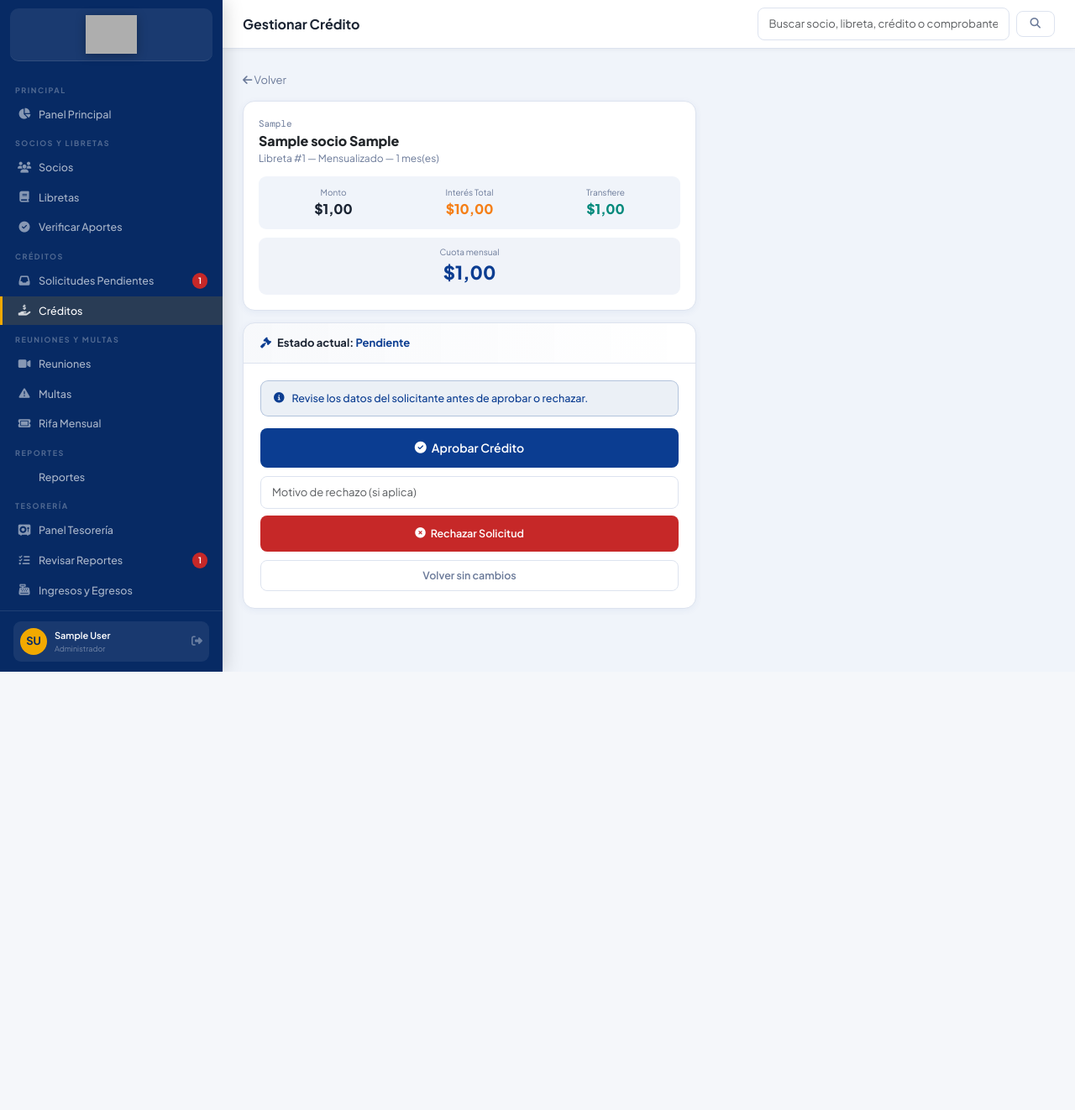
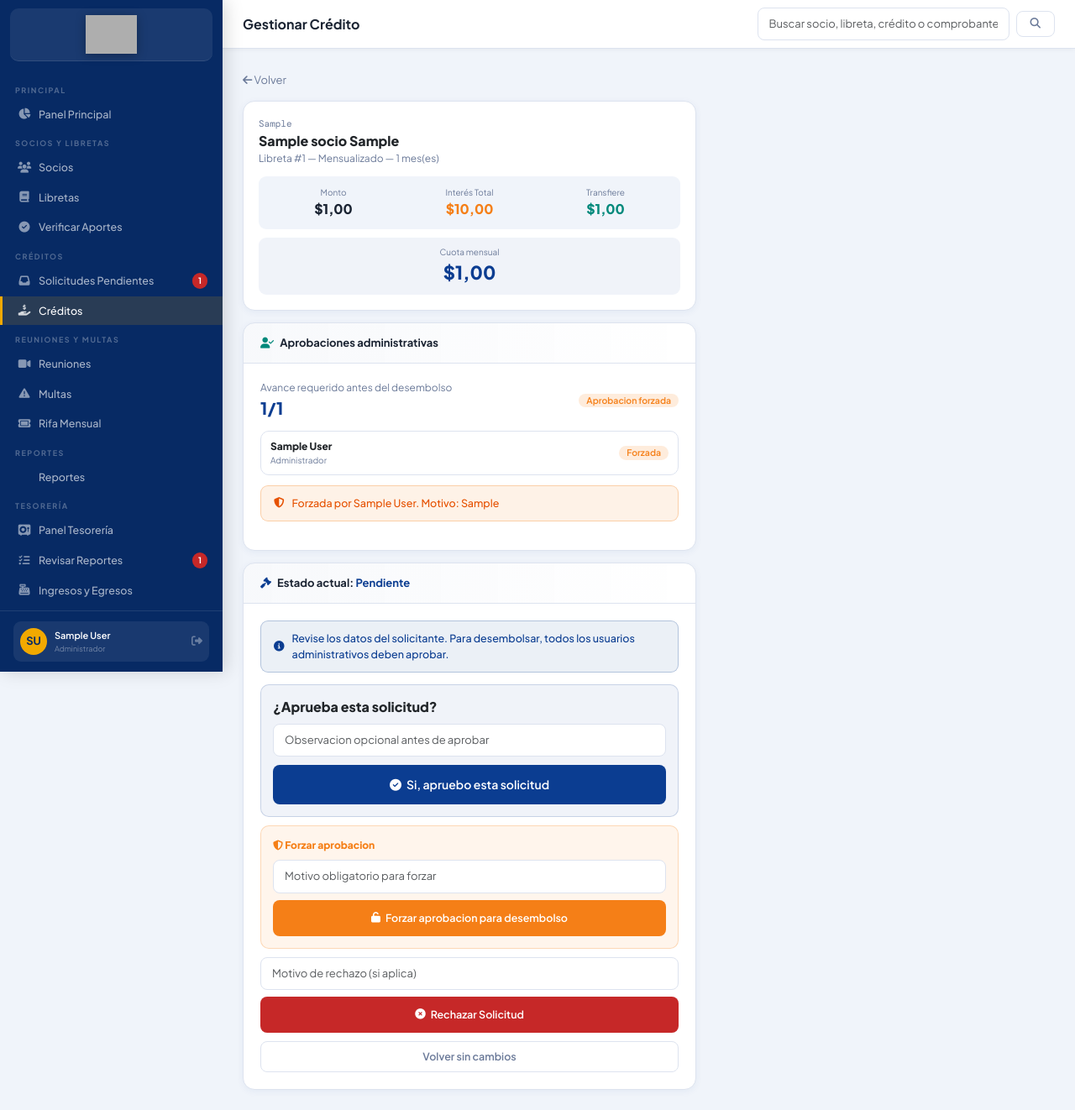
Before and after one commit to cacbailarines-tech/Coop_bailarines, a Django app: page /creditos/1/aprobar/ in a window 1280 px wide. Shown: the whole page at 84% size. Before the commit the page ends 800 px from the top, so only its background shows below. Run offline with Django 5.2, Linux system fonts and the light colour scheme; a user stored in the database is signed in; tables that the repository leaves empty hold one stand-in row (values such as "Sample post"); some libraries are stand-ins or nearby versions; grey boxes are pictures that could not be loaded.

Commit message:
Exigir aprobacion administrativa para desembolso

```diff
--- a/creditos/views.py
+++ b/creditos/views.py
@@ -1,10 +1,11 @@
 from django.shortcuts import render, redirect, get_object_or_404
 from django.contrib.auth.decorators import login_required
+from django.contrib.auth.models import User
 from django.contrib import messages
 from django.core.paginator import Paginator
 from django.db.models import Q
 from django.utils import timezone
-from .models import Credito, PagoCredito, MultaCredito, BANCO_CHOICES
+from .models import AprobacionCredito, Credito, PagoCredito, MultaCredito, BANCO_CHOICES
 from socios.models import Socio, Libreta, Periodo
 from decimal import Decimal
 import random, string
@@ -16,7 +17,10 @@ from core.email_notifications import (
     notify_pago_credito_rechazado,
     notify_pago_credito_verificado,
 )
-from core.utils import registrar_auditoria
+from core.utils import has_role, registrar_auditoria
+
+
+ROLES_APROBACION_CREDITO = ['admin', 'gerente', 'tesorero', 'cajero']
 
 
 def _fechas_cuotas_credito(credito):
@@ -35,6 +39,45 @@ def _fechas_cuotas_credito(credito):
             fecha_cuota = date(anio, mes, last_day)
         fechas.append((i, fecha_cuota))
     return fechas
+
+
+def _usuarios_aprobacion_credito():
+    return (
+        User.objects.filter(is_active=True)
+        .filter(Q(is_staff=True) | Q(is_superuser=True) | Q(perfil__rol__in=ROLES_APROBACION_CREDITO))
+        .distinct()
+        .order_by('first_name', 'last_name', 'username')
+    )
+
+
+def _estado_aprobaciones_credito(credito):
+    requeridos = list(_usuarios_aprobacion_credito())
+    aprobaciones = {
+        aprobacion.usuario_id: aprobacion
+        for aprobacion in credito.aprobaciones_admin.select_related('usuario').all()
+    }
+    aprobados = [usuario for usuario in requeridos if usuario.id in aprobaciones and aprobaciones[usuario.id].aprobado]
+    pendientes = [usuario for usuario in requeridos if usuario.id not in aprobaciones or not aprobaciones[usuario.id].aprobado]
+    forzada = next((aprobacion for aprobacion in aprobaciones.values() if aprobacion.forzada), None)
+    filas = [
+        {'usuario': usuario, 'aprobacion': aprobaciones.get(usuario.id)}
+        for usuario in requeridos
+    ]
+    return {
+        'requeridos': requeridos,
+        'aprobaciones': aprobaciones,
+        'filas': filas,
+        'aprobados': aprobados,
+        'pendientes': pendientes,
+        'total': len(requeridos),
+        'aprobados_count': len(aprobados),
+        'completa': bool(requeridos) and len(aprobados) == len(requeridos),
+        'forzada': forzada,
+    }
+
+
+def _puede_forzar_aprobacion(user):
+    return user.is_superuser or has_role(user, 'admin', 'gerente')
 
 
 def _estado_mora_por_dias(dias_atraso):
@@ -206,16 +249,53 @@ def credito_detalle(request, pk):
 @login_required
 def credito_aprobar(request, pk):
     credito = get_object_or_404(Credito, pk=pk)
+    aprobaciones_info = _estado_aprobaciones_credito(credito)
     if request.method == 'POST':
         accion = request.POST.get('accion')
         if accion == 'aprobar' and credito.estado == 'pendiente':
+            if request.user not in aprobaciones_info['requeridos']:
+                messages.error(request, 'Su usuario no forma parte del grupo requerido para aprobar creditos.')
+                return redirect('credito_aprobar', pk=credito.pk)
+            AprobacionCredito.objects.update_or_create(
+                credito=credito,
+                usuario=request.user,
+                defaults={'aprobado': True, 'forzada': False, 'observacion': request.POST.get('observacion', '')},
+            )
+            aprobaciones_info = _estado_aprobaciones_credito(credito)
+            registrar_auditoria(request.user, 'creditos', 'aprobar_credito_personal', f'{request.user.get_full_name() or request.user.username} aprobo el credito {credito.numero}.', 'Credito', credito.pk)
+            if aprobaciones_info['completa']:
+                credito.estado = 'aprobado'
+                credito.fecha_aprobacion = timezone.now().date()
+                credito.aprobado_por = request.user
+                credito.save(update_fields=['estado', 'fecha_aprobacion', 'aprobado_por'])
+                registrar_auditoria(request.user, 'creditos', 'aprobar_credito', f'El credito {credito.numero} quedo aprobado por todo el personal administrativo.', 'Credito', credito.pk)
+                messages.success(request, f'Credito {credito.numero} aprobado por todo el personal. Ya puede desembolsarse.')
+            else:
+                messages.success(request, f'Su aprobacion fue registrada. Faltan {len(aprobaciones_info["pendientes"])} aprobacion(es) para desembolsar.')
+        elif accion == 'forzar_aprobacion' and credito.estado in ['pendiente', 'aprobado']:
+            if not _puede_forzar_aprobacion(request.user):
+                messages.error(request, 'Solo Administrador o Gerente puede forzar una aprobacion.')
+                return redirect('credito_aprobar', pk=credito.pk)
+            motivo = request.POST.get('motivo_forzar', '').strip()
+            if not motivo:
+                messages.error(request, 'Debe indicar el motivo para forzar la aprobacion.')
+                return redirect('credito_aprobar', pk=credito.pk)
+            AprobacionCredito.objects.update_or_create(
+                credito=credito,
+                usuario=request.user,
+                defaults={'aprobado': True, 'forzada': True, 'observacion': motivo},
+            )
             credito.estado = 'aprobado'
             credito.fecha_aprobacion = timezone.now().date()
             credito.aprobado_por = request.user
-            credito.save()
-            registrar_auditoria(request.user, 'creditos', 'aprobar_credito', f'Se aprobó el crédito {credito.numero}.', 'Credito', credito.pk)
-            messages.success(request, f'Crédito {credito.numero} aprobado.')
+            credito.save(update_fields=['estado', 'fecha_aprobacion', 'aprobado_por'])
+            registrar_auditoria(request.user, 'creditos', 'forzar_aprobacion_credito', f'Se forzo la aprobacion del credito {credito.numero}.', 'Credito', credito.pk, {'motivo': motivo})
+            messages.warning(request, f'Aprobacion forzada registrada. {credito.numero} puede desembolsarse con respaldo de auditoria.')
         elif accion == 'desembolsar' and credito.estado == 'aprobado':
+            aprobaciones_info = _estado_aprobaciones_credito(credito)
+            if not aprobaciones_info['completa'] and not aprobaciones_info['forzada']:
+                messages.error(request, 'No se puede desembolsar: faltan aprobaciones administrativas.')
+                return redirect('credito_aprobar', pk=credito.pk)
             fecha_str = request.POST.get('fecha_desembolso', '')
             try:
                 fecha_desembolso = date.fromisoformat(fecha_str) if fecha_str else timezone.now().date()
@@ -281,7 +361,9 @@ def credito_aprobar(request, pk):
         return redirect('credito_detalle', pk=credito.pk)
     return render(request, 'creditos/aprobar.html', {
         'credito': credito,
-        'hoy': timezone.now().date()
+        'hoy': timezone.now().date(),
+        'aprobaciones_info': _estado_aprobaciones_credito(credito),
+        'puede_forzar_aprobacion': _puede_forzar_aprobacion(request.user),
     })
 
 
--- a/templates/creditos/aprobar.html
+++ b/templates/creditos/aprobar.html
@@ -22,14 +22,64 @@
     </div>
   </div>
 
+  <div class="card" style="margin-bottom:14px;">
+    <div class="card-header"><h5><i class="fas fa-user-check" style="color:var(--success);margin-right:7px;"></i>Aprobaciones administrativas</h5></div>
+    <div class="card-body">
+      <div style="display:flex;justify-content:space-between;align-items:center;gap:10px;margin-bottom:12px;flex-wrap:wrap;">
+        <div>
+          <div style="font-size:12px;color:var(--muted);">Avance requerido antes del desembolso</div>
+          <div style="font-size:20px;font-weight:900;color:var(--primary);">{{ aprobaciones_info.aprobados_count }}/{{ aprobaciones_info.total }}</div>
+        </div>
+        {% if aprobaciones_info.forzada %}
+        <span class="badge badge-warning">Aprobacion forzada</span>
+        {% elif aprobaciones_info.completa %}
+        <span class="badge badge-success">Completa</span>
+        {% else %}
+        <span class="badge badge-secondary">Faltan aprobaciones</span>
+        {% endif %}
+      </div>
+      <div style="display:grid;gap:8px;">
+        {% for fila in aprobaciones_info.filas %}
+        <div style="display:flex;justify-content:space-between;align-items:center;gap:10px;border:1px solid var(--border);border-radius:10px;padding:9px 11px;background:#fff;">
+          <div>
+            <div style="font-size:12px;font-weight:800;">{{ fila.usuario.get_full_name|default:fila.usuario.username }}</div>
+            <div style="font-size:10px;color:var(--muted);">{{ fila.usuario.perfil.get_rol_display|default:"Administrativo" }}</div>
+          </div>
+          {% if fila.aprobacion and fila.aprobacion.aprobado %}
+          <span class="badge {% if fila.aprobacion.forzada %}badge-warning{% else %}badge-success{% endif %}">{% if fila.aprobacion.forzada %}Forzada{% else %}Aprobó{% endif %}</span>
+          {% else %}
+          <span class="badge badge-secondary">Pendiente</span>
+          {% endif %}
+        </div>
+        {% empty %}
+        <div class="alert alert-danger"><i class="fas fa-triangle-exclamation"></i> No hay usuarios administrativos configurados para aprobar.</div>
+        {% endfor %}
+      </div>
+      {% if aprobaciones_info.forzada %}
+      <div class="alert alert-warning" style="margin-top:12px;"><i class="fas fa-shield-halved"></i> Forzada por {{ aprobaciones_info.forzada.usuario.get_full_name|default:aprobaciones_info.forzada.usuario.username }}. Motivo: {{ aprobaciones_info.forzada.observacion }}</div>
+      {% endif %}
+    </div>
+  </div>
+
   <div class="card">
     <div class="card-header"><h5><i class="fas fa-gavel" style="color:var(--primary);margin-right:7px;"></i>Estado actual: <span style="color:var(--primary);">{{ credito.get_estado_display }}</span></h5></div>
     <div class="card-body">
       <form method="post" enctype="multipart/form-data">{% csrf_token %}
         {% if credito.estado == 'pendiente' %}
-        <div class="alert alert-info"><i class="fas fa-info-circle"></i> Revise los datos del solicitante antes de aprobar o rechazar.</div>
+        <div class="alert alert-info"><i class="fas fa-info-circle"></i> Revise los datos del solicitante. Para desembolsar, todos los usuarios administrativos deben aprobar.</div>
         <div style="display:flex;flex-direction:column;gap:10px;">
-          <button name="accion" value="aprobar" class="btn btn-primary" style="justify-content:center;padding:13px;font-size:14px;"><i class="fas fa-check-circle"></i> Aprobar Crédito</button>
+          <div style="background:rgba(11,61,145,0.06);border:1.5px solid rgba(11,61,145,0.18);border-radius:10px;padding:14px;">
+            <div style="font-weight:900;margin-bottom:8px;">¿Aprueba esta solicitud?</div>
+            <input type="text" name="observacion" class="form-control" placeholder="Observacion opcional antes de aprobar" style="margin-bottom:10px;">
+            <button name="accion" value="aprobar" class="btn btn-primary" style="width:100%;justify-content:center;padding:13px;font-size:14px;"><i class="fas fa-check-circle"></i> Si, apruebo esta solicitud</button>
+          </div>
+          {% if puede_forzar_aprobacion %}
+          <div style="background:rgba(245,127,23,0.08);border:1.5px solid rgba(245,127,23,0.25);border-radius:10px;padding:14px;">
+            <div style="font-size:12px;font-weight:800;color:var(--warning);margin-bottom:8px;"><i class="fas fa-shield-halved"></i> Forzar aprobacion</div>
+            <input type="text" name="motivo_forzar" class="form-control" placeholder="Motivo obligatorio para forzar" style="margin-bottom:8px;">
+            <button name="accion" value="forzar_aprobacion" class="btn btn-warning" style="width:100%;justify-content:center;padding:12px;"><i class="fas fa-unlock"></i> Forzar aprobacion para desembolso</button>
+          </div>
+          {% endif %}
           <div>
             <input type="text" name="motivo" class="form-control" placeholder="Motivo de rechazo (si aplica)" style="margin-bottom:8px;">
             <button name="accion" value="cancelar" class="btn btn-danger" style="width:100%;justify-content:center;padding:12px;"><i class="fas fa-times-circle"></i> Rechazar Solicitud</button>
@@ -38,6 +88,9 @@
 
         {% elif credito.estado == 'aprobado' %}
         <div class="alert alert-success"><i class="fas fa-check-circle"></i> Crédito aprobado por {{ credito.aprobado_por.get_full_name|default:credito.aprobado_por.username }} el {{ credito.fecha_aprobacion|date:"d/m/Y" }}.</div>
+        {% if not aprobaciones_info.completa and not aprobaciones_info.forzada %}
+        <div class="alert alert-danger"><i class="fas fa-lock"></i> Todavia no se puede desembolsar. Faltan aprobaciones administrativas.</div>
+        {% endif %}
         <div class="form-group">
           <label class="form-label">Fecha de Desembolso *</label>
           <input type="date" name="fecha_desembolso" class="form-control" value="{{ hoy }}" required
@@ -58,7 +111,13 @@
           </div>
         </div>
         <div style="display:flex;flex-direction:column;gap:10px;">
-          <button name="accion" value="desembolsar" class="btn btn-success" style="justify-content:center;padding:13px;font-size:14px;"><i class="fas fa-money-bill-wave"></i> Confirmar Desembolso — ${{ credito.monto_transferir|floatformat:2 }} transferidos</button>
+          <button name="accion" value="desembolsar" class="btn btn-success" style="justify-content:center;padding:13px;font-size:14px;" {% if not aprobaciones_info.completa and not aprobaciones_info.forzada %}disabled{% endif %}><i class="fas fa-money-bill-wave"></i> Confirmar Desembolso — ${{ credito.monto_transferir|floatformat:2 }} transferidos</button>
+          {% if puede_forzar_aprobacion and not aprobaciones_info.completa and not aprobaciones_info.forzada %}
+          <div style="background:rgba(245,127,23,0.08);border:1.5px solid rgba(245,127,23,0.25);border-radius:10px;padding:14px;">
+            <input type="text" name="motivo_forzar" class="form-control" placeholder="Motivo obligatorio para forzar" style="margin-bottom:8px;">
+            <button name="accion" value="forzar_aprobacion" class="btn btn-warning" style="width:100%;justify-content:center;padding:12px;"><i class="fas fa-unlock"></i> Forzar aprobacion pendiente</button>
+          </div>
+          {% endif %}
           <button name="accion" value="cancelar" class="btn btn-danger" style="justify-content:center;padding:12px;"><i class="fas fa-times-circle"></i> Cancelar Crédito</button>
         </div>
 
```
Also changed, not shown: creditos/models.py (+19 -0 lines), creditos/migrations/0004_aprobacioncredito.py (added).
